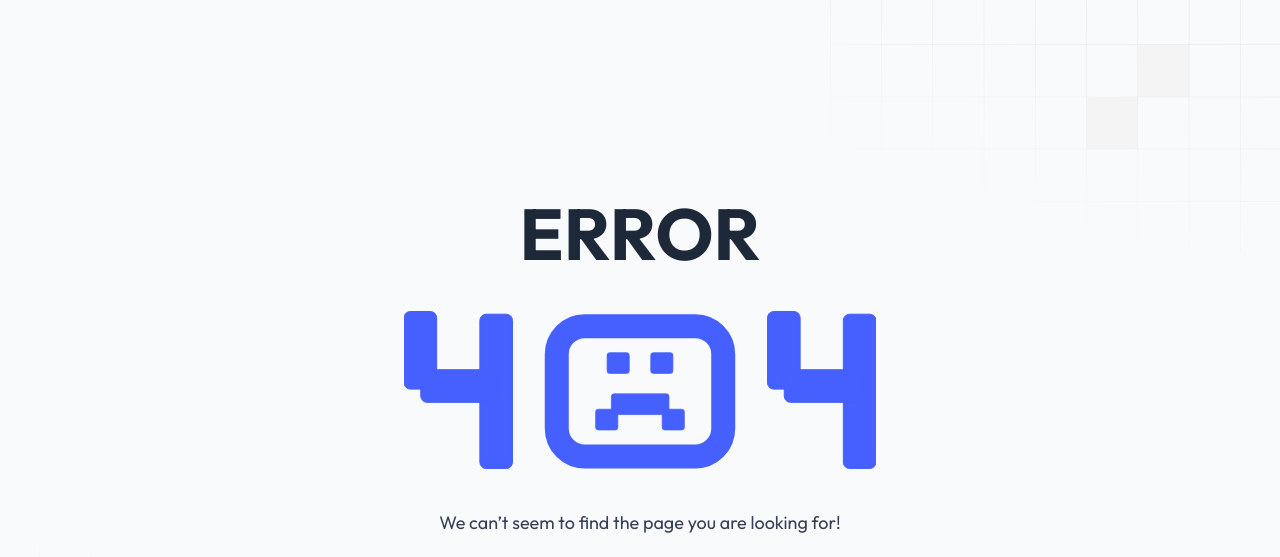
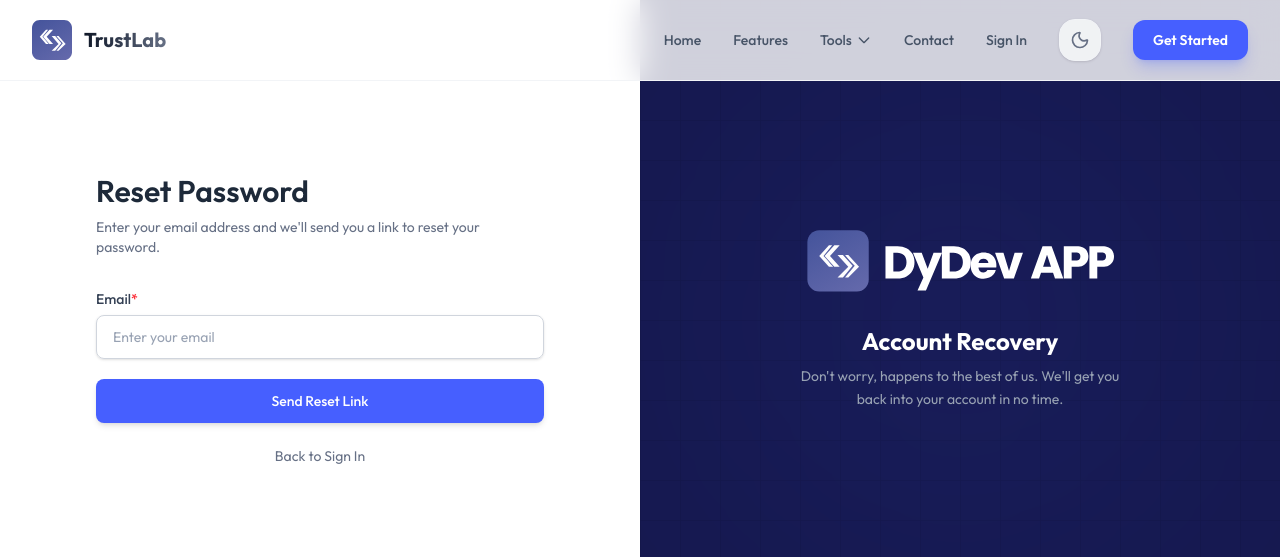
Before and after one commit to dyzulk/trustlab, a Next.js app: page /forgot-password in a window 1280 px wide. Before the commit this address had no page. Shown: the top 557 px of the page. Built offline with nearby package versions, Linux system fonts and the light colour scheme; no server answers.

Commit message:
fix(web): resolve 404s for terms, privacy and forgot-password

```diff
--- /dev/null
+++ b/src/app/(public)/forgot-password/ForgotPasswordClient.tsx
@@ -0,0 +1,108 @@
+"use client";
+
+import React, { useState } from "react";
+import Link from "next/link";
+import CommonGridShape from "@/components/common/CommonGridShape";
+
+export default function ForgotPasswordClient() {
+  const [email, setEmail] = useState("");
+  const [isLoading, setIsLoading] = useState(false);
+  const [message, setMessage] = useState<string | null>(null);
+  const [error, setError] = useState<string | null>(null);
+
+  const submitForm = async (e: React.FormEvent) => {
+    e.preventDefault();
+    setIsLoading(true);
+    setMessage(null);
+    setError(null);
+
+    // Simulate API call or call actual endpoint (which might fail if not implemented)
+    // For now, we'll show a message or try calling the standard Laravel route if it existed
+    try {
+        // await axios.post('/forgot-password', { email });
+        // setMessage("We have emailed your password reset link.");
+
+        // Placeholder behavior until backend is ready
+        setTimeout(() => {
+            setError("Password reset is currently disabled. Please contact support.");
+            setIsLoading(false);
+        }, 1000);
+    } catch (err: any) {
+        setError(err.response?.data?.message || "An error occurred.");
+        setIsLoading(false);
+    }
+  };
+
+  return (
+    <div className="relative z-1 bg-white p-6 sm:p-0 dark:bg-gray-900 flex-grow flex">
+      {/* Form Section */}
+      <div className="flex w-full flex-1 flex-col lg:w-1/2 justify-center">
+        <div className="mx-auto w-full max-w-md pt-5 sm:py-10 px-4 sm:px-0">
+             <div className="mb-5 sm:mb-8">
+                <h1 className="text-2xl sm:text-3xl font-semibold text-gray-800 dark:text-white/90 mb-2">
+                    Reset Password
+                </h1>
+                <p className="text-sm text-gray-500 dark:text-gray-400">
+                    Enter your email address and we'll send you a link to reset your password.
+                </p>
+             </div>
+
+             <form onSubmit={submitForm}>
+                <div className="space-y-5">
+                    <div>
+                        <label className="mb-1.5 block text-sm font-medium text-gray-700 dark:text-gray-400">
+                             Email<span className="text-red-500">*</span>
+                        </label>
+                        <input
+                            type="email"
+                            value={email}
+                            onChange={(e) => setEmail(e.target.value)}
+                            placeholder='Enter your email'
+                            className="dark:bg-gray-900 shadow-sm focus:border-brand-300 focus:ring-brand-500/10 dark:focus:border-brand-800 h-11 w-full rounded-lg border border-gray-300 bg-transparent px-4 py-2.5 text-sm text-gray-800 placeholder:text-gray-400 focus:ring-3 focus:outline-hidden dark:border-gray-700 dark:text-white/90 dark:placeholder:text-white/30"
+                            required
+                        />
+                    </div>
+
+                    {message && <div className="p-3 text-sm text-green-600 bg-green-50 rounded-lg">{message}</div>}
+                    {error && <div className="p-3 text-sm text-red-600 bg-red-50 rounded-lg">{error}</div>}
+
+                    <button
+                        type="submit"
+                        disabled={isLoading}
+                        className="bg-brand-500 shadow-md hover:bg-brand-600 w-full rounded-lg px-4 py-3 text-sm font-medium text-white transition disabled:opacity-50"
+                    >
+                        {isLoading ? 'Sending Link...' : 'Send Reset Link'}
+                    </button>
+
+                    <div className="text-center">
+                        <Link href="/signin" className="text-sm text-gray-500 hover:text-gray-700 dark:text-gray-400 dark:hover:text-gray-300">
+                            Back to Sign In
+                        </Link>
+                    </div>
+                </div>
+            </form>
+        </div>
+      </div>
+
+       {/* Right Side Branding & Background */}
+       <div className="relative hidden w-full items-center justify-center lg:flex lg:w-1/2 overflow-hidden bg-brand-950 dark:bg-gray-900/50">
+             <CommonGridShape />
+             <div className="absolute top-1/2 left-1/2 -translate-x-1/2 -translate-y-1/2 w-[500px] h-[500px] bg-brand-500/10 rounded-full blur-[120px] pointer-events-none opacity-50"></div>
+
+             <div className="relative z-10 flex flex-col items-center max-w-sm px-8 text-center">
+                 <Link href="/" className="mb-8 block transition-transform hover:scale-105 active:scale-95">
+                    <img src="/images/logo/auth-logo.svg" alt="TrustLab Logo" className="h-16 w-auto" />
+                 </Link>
+                 <div className="space-y-4">
+                     <h2 className="text-2xl font-bold text-white mb-2">
+                         Account Recovery
+                     </h2>
+                     <p className="text-gray-400 dark:text-gray-500 text-sm leading-relaxed">
+                         Don't worry, happens to the best of us. We'll get you back into your account in no time.
+                     </p>
+                 </div>
+             </div>
+       </div>
+    </div>
+  );
+}
--- /dev/null
+++ b/src/app/(public)/forgot-password/page.tsx
@@ -0,0 +1,11 @@
+
+import React, { Suspense } from 'react';
+import ForgotPasswordClient from "./ForgotPasswordClient";
+
+export default function ForgotPasswordPage() {
+  return (
+    <Suspense fallback={<div>Loading...</div>}>
+      <ForgotPasswordClient />
+    </Suspense>
+  );
+}
--- a/src/app/(public)/signin/SigninClient.tsx
+++ b/src/app/(public)/signin/SigninClient.tsx
@@ -155,7 +155,7 @@
                     Don't have an account? <Link href="/signup" className="text-brand-500 hover:text-brand-600 dark:text-brand-400">Sign Up</Link>
                  </p>
                  <p className="mt-4 text-center text-xs text-gray-500 sm:text-start dark:text-gray-500">
-                    By signing in, you agree to our <Link href="/terms" className="underline hover:text-gray-700 dark:hover:text-gray-300">Terms</Link> and <Link href="/privacy" className="underline hover:text-gray-700 dark:hover:text-gray-300">Privacy Policy</Link>.
+                    By signing in, you agree to our <Link href="/legal/view?slug=terms" className="underline hover:text-gray-700 dark:hover:text-gray-300">Terms</Link> and <Link href="/legal/view?slug=privacy" className="underline hover:text-gray-700 dark:hover:text-gray-300">Privacy Policy</Link>.
                  </p>
             </div>
         </div>
--- a/src/app/(public)/signup/SignupClient.tsx
+++ b/src/app/(public)/signup/SignupClient.tsx
@@ -184,7 +184,7 @@
                                 className="mr-3 h-5 w-5 rounded-md border-gray-300 dark:border-gray-700 text-brand-500 focus:ring-brand-500"
                             />
                             <p className="inline-block font-normal text-gray-500 dark:text-gray-400">
-                                By creating an account means you agree to the <Link href="/terms" className="text-gray-800 dark:text-white/90 underline">Terms and Conditions</Link>, and our <Link href="/privacy" className="text-gray-800 dark:text-white underline">Privacy Policy</Link>
+                                By creating an account, you agree to our <Link href="/legal/view?slug=terms" className="underline hover:text-gray-700 dark:hover:text-gray-300">Terms</Link> and <Link href="/legal/view?slug=privacy" className="underline hover:text-gray-700 dark:hover:text-gray-300">Privacy Policy</Link>.
                             </p>
                          </div>
                     </div>
```
